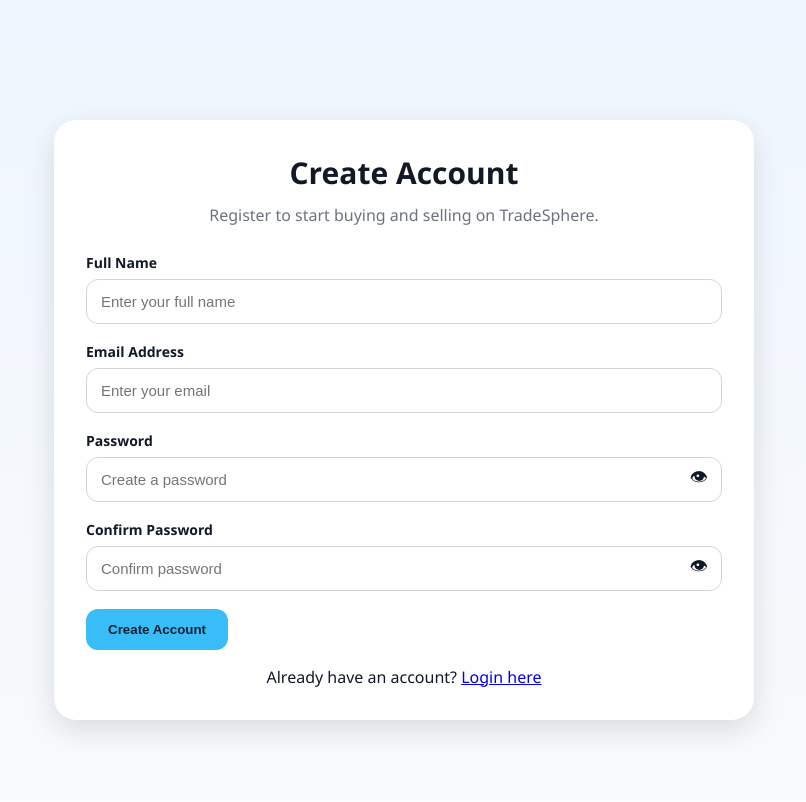
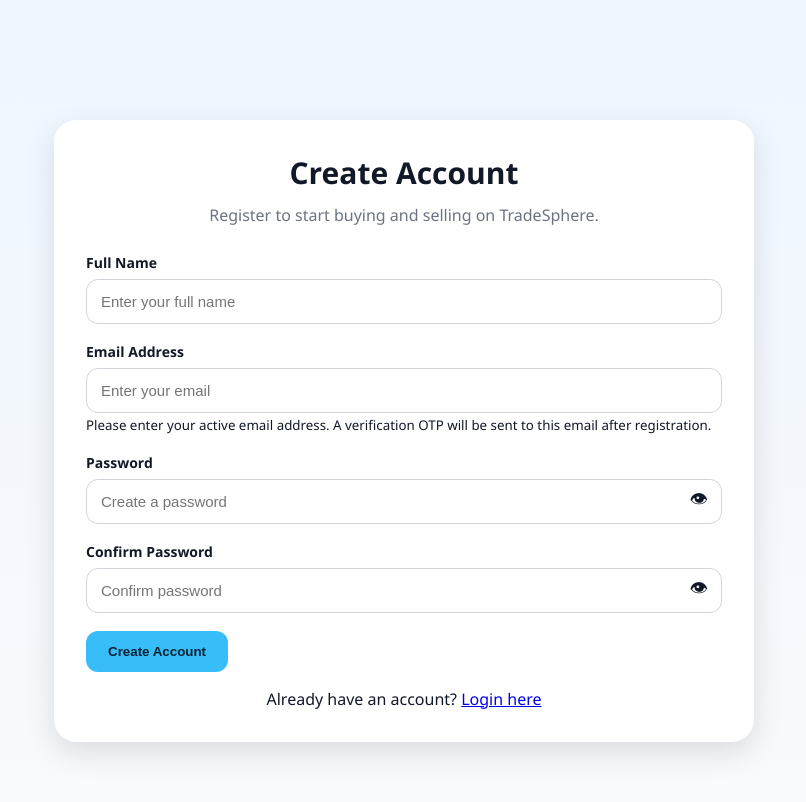
Before and after one commit to sushantkhanal45/TradeSphere-Ecommerce-Platform, a PHP site: page /TradeSphere/register.php in a window 1280 px wide. Shown: the whole page, without its empty margins (236-1042 px from the left). Before the commit the page ends 738 px from the top, so only its background shows below. Run offline with PHP 8.4, Linux system fonts and the light colour scheme; some libraries are stand-ins or nearby versions.

Commit message:
email validation message

```diff
--- a/register.php
+++ b/register.php
@@ -134,6 +134,9 @@ if ($_SERVER["REQUEST_METHOD"] === "POST") {
             <div class="form-group">
                 <label>Email Address</label>
                 <input type="email" name="email" placeholder="Enter your email" required>
+                 <small class="helper">
+                    Please enter your active email address. A verification OTP will be sent to this email after registration.
+                </small>
             </div>
 
             <div class="form-group">
```
